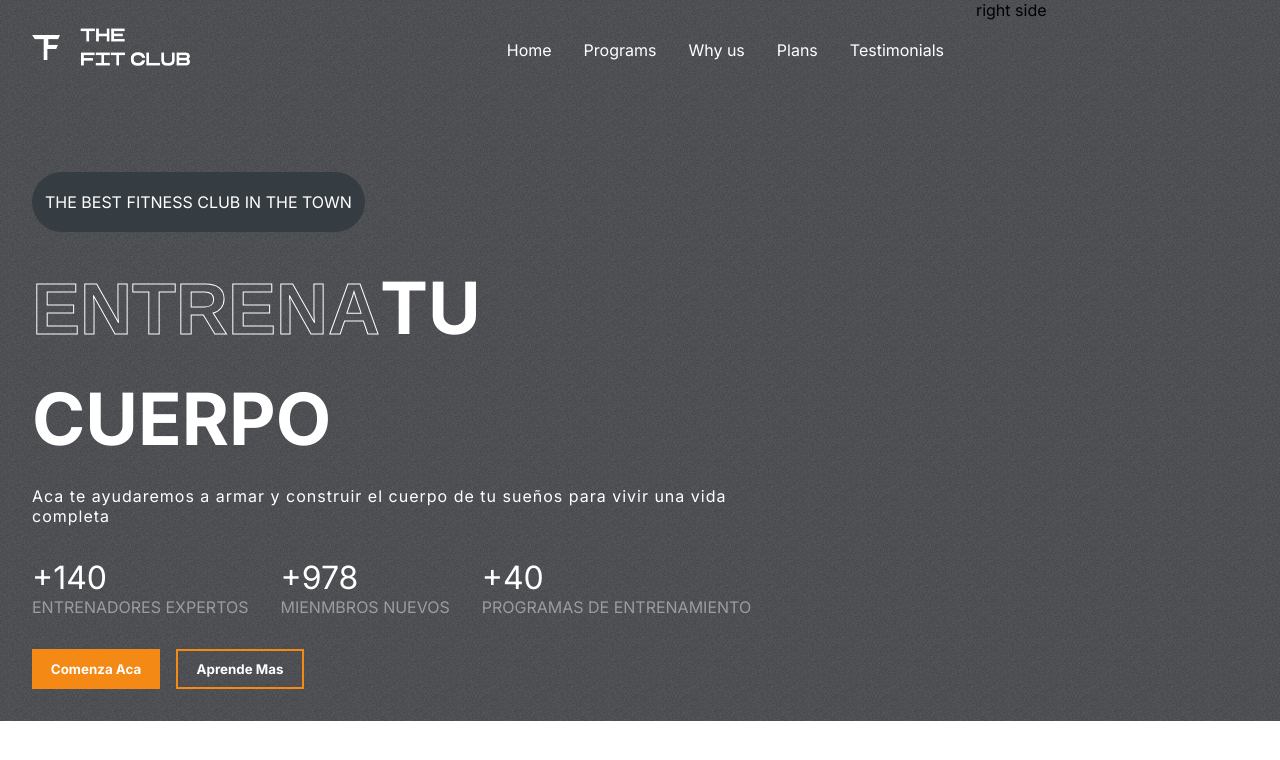
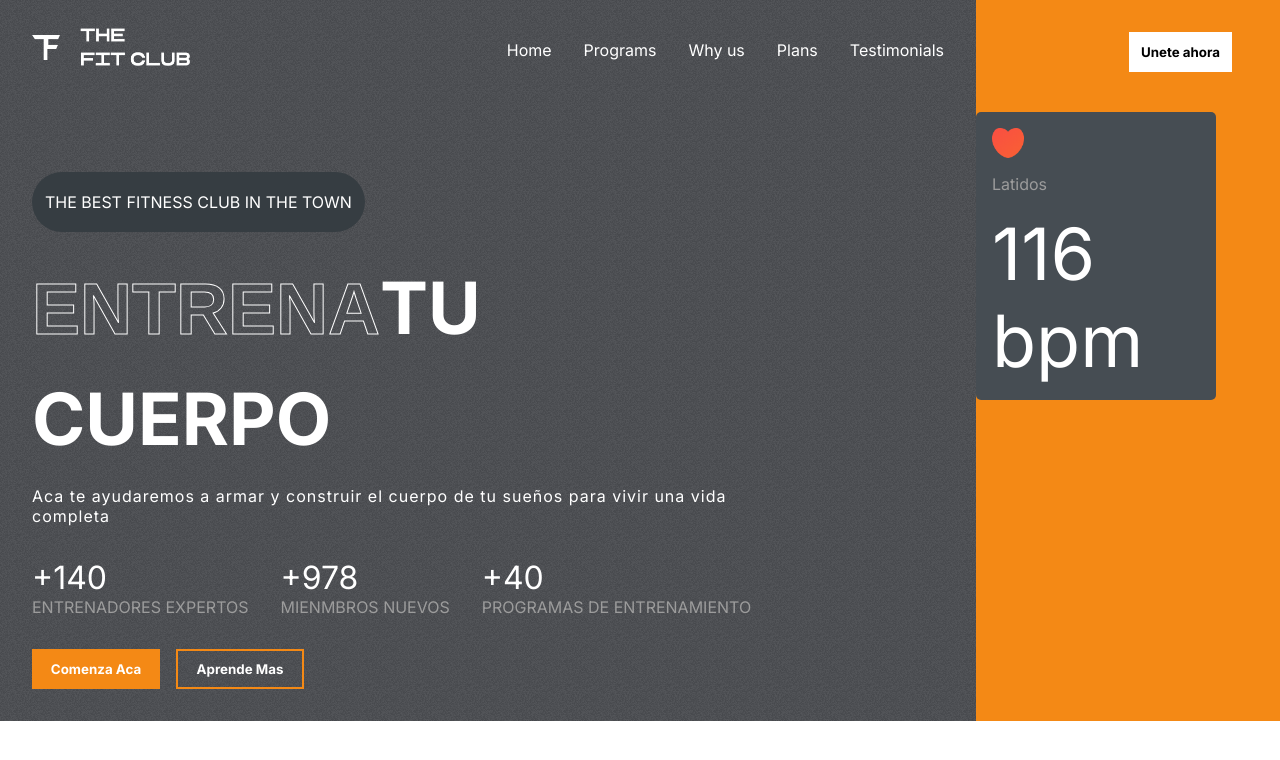
Before and after one commit to SantiagoNaya/agarrefalso, a React (Create React App) app: page / in a window 1280 px wide. Shown: the top 760 px of the page. Built offline with nearby package versions, Linux system fonts and the light colour scheme.

Commit message:
feat: agregue un corazon y estilos al la seccion hero

```diff
--- a/src/components/Hero/Hero.css
+++ b/src/components/Hero/Hero.css
@@ -11,7 +11,10 @@
     flex-direction: column;
 }
 .right-h{
-    flex:1
+    flex:1;
+    position: relative;
+    background-color: var(--orange);
+
 }
 .the-best-ad{
     margin-top: 4rem;
@@ -84,3 +87,40 @@
     border: 2px solid var(--orange);
 
 }
+.right-h>.btn{
+    position: absolute;
+    right: 3rem; top:2rem; color: black;
+}
+
+
+.heart-rate{
+    display: flex;
+    flex-direction: column;
+    gap:1rem;
+    background-color: var(--darkGrey);
+    width: fit-content;
+    padding: 1rem;
+    align-items: start;
+    border-radius: 5px;
+    position:absolute;
+    right: 4rem;
+    top: 7rem;
+}
+
+
+.heart-rate>img{
+    width: 2rem;
+
+}
+
+.heart-rate>:nth-child(2)
+{
+    color: var(--gray);
+}
+
+.heart-rate>:nth-child(3)
+{
+    color: white;
+    font-size: 4.5rem;
+
+}
--- a/src/components/Hero/Hero.jsx
+++ b/src/components/Hero/Hero.jsx
@@ -1,10 +1,10 @@
 import React from 'react';
 import Header from '../Header/Header';
 import './Hero.css';
-import hero_image from "../../assets/logo.png";
-import hero_image_back from "../../assets/logo.png";
-import Heart from "../../assets/logo.png";
-import Calories from "../../assets/logo.png";
+import hero_image from "../../assets/hero_image.png";
+import hero_image_back from "../../assets/hero_image_back.png";
+import Heart from "../../assets/heart.png";
+import Calories from "../../assets/calories.png";
 const Hero = () => {
     return (
         <div className="hero">
@@ -55,7 +55,19 @@ const Hero = () => {
              </div>
              </div>
 
-            <div className="right-h"> right side </div>
+            <div className="right-h">
+            <button className="btn">Unete ahora</button>
+
+            <div className="heart-rate">
+                <img src={Heart} alt="" />
+                <span>Latidos </span>
+                <span>116 bpm</span>
+            </div>
+
+
+
+
+             </div>
         </div>
 
     )
```
